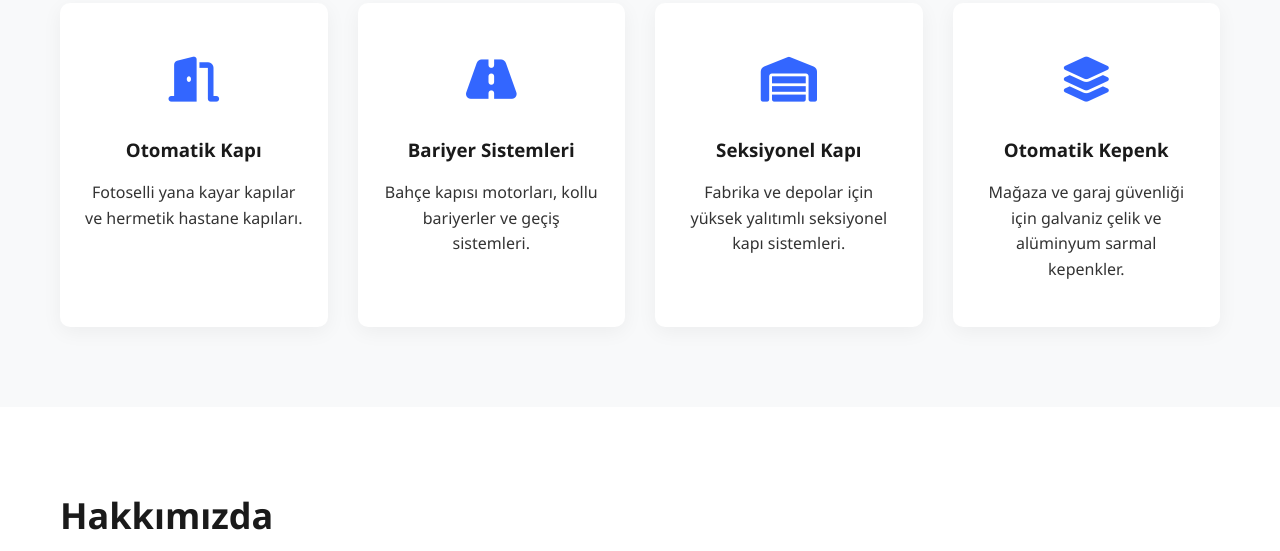
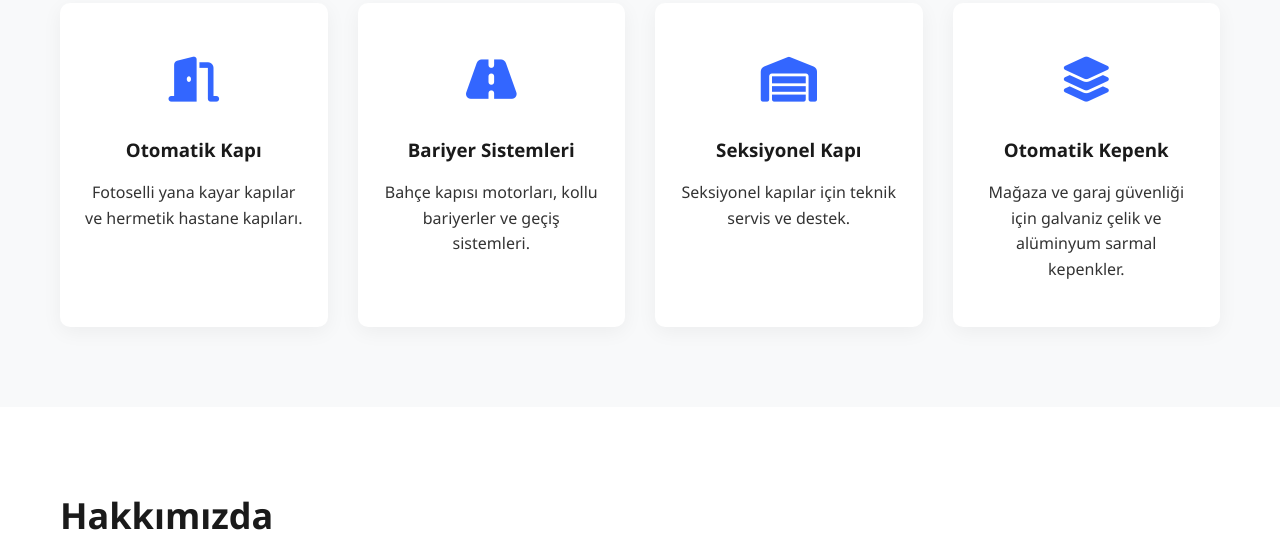
Before and after one commit to YakupGns/panacilim, a plain HTML site: page index.html in a window 1280 px wide. Shown: the part 900-1451 px from the top of the page. Drawn offline with Linux system fonts and the light colour scheme; files whose address does not match are found by name.

Commit message:
Update index.html

```diff
--- a/index.html
+++ b/index.html
@@ -83,7 +83,7 @@
                 <div class="kart">
                     <div class="ikon"><i class="fa-solid fa-warehouse"></i></div>
                     <h3>Seksiyonel Kapı</h3>
-                    <p>Fabrika ve depolar için yüksek yalıtımlı seksiyonel kapı sistemleri.</p>
+                    <p>Seksiyonel kapılar için teknik servis ve destek.</p>
                 </div>
                 <div class="kart">
                     <div class="ikon"><i class="fa-solid fa-layer-group"></i></div>
```
